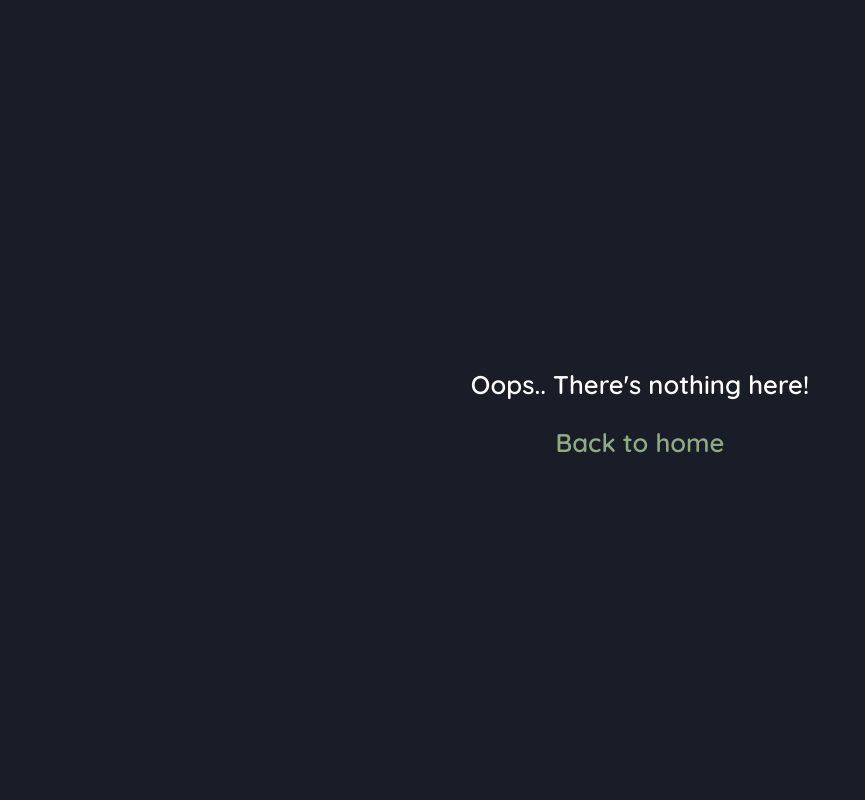
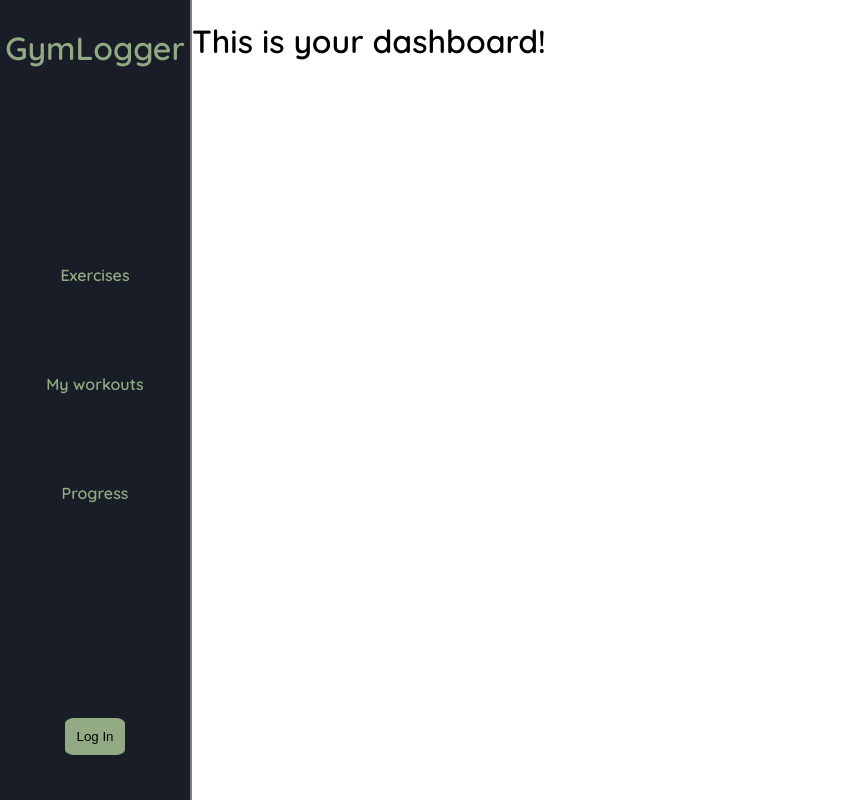
Before and after one commit to JordyVeermeer/gymlogger, a React (Create React App) app in the folder gymlogger-react/: page /dashboard in a window 1280 px wide. Shown: the whole page, without its empty margins (0-865 px from the left). Built offline with nearby package versions, Linux system fonts and the light colour scheme; no server answers.

Commit message:
changed general layout

```diff
--- a/gymlogger-react/src/App.js
+++ b/gymlogger-react/src/App.js
@@ -8,6 +8,8 @@ import { ExerciseProvider } from './contexts/ExerciseContext';
 import { Homepage } from './components/Homepage';
 import WorkoutList from './components/workouts/WorkoutList.jsx';
 import { WorkoutProvider } from './contexts/WorkoutContext';
+import AppRoot from './components/AppRoot';
+import Dashboard from './components/dashboard/Dashboard';
 
 const router = createBrowserRouter([
   {
@@ -18,9 +20,20 @@ const router = createBrowserRouter([
       {
         path: "/",
         element: <Homepage />,
+      }
+    ]
+  },
+  {
+    path: "/",
+    element: <AppRoot />,
+    errorElement: <ErrorPage />,
+    children: [
+      {
+        path: "dashboard",
+        element: <Dashboard />,
       },
       {
-        path: "search",
+        path: "exercises",
         element: <SearchPage />,
       },
       {
@@ -32,7 +45,7 @@ const router = createBrowserRouter([
         element: <WorkoutList />,
       }
     ]
-  },
+  }
 ]);
 
 function App() {
--- /dev/null
+++ b/gymlogger-react/src/components/AppRoot.jsx
@@ -0,0 +1,14 @@
+import { Outlet } from "react-router-dom";
+import Navbar from "./navbar/Navbar";
+import './appRoot.css';
+
+
+export default function AppRoot() {
+
+    return (
+        <div className="appRoot">
+            <Navbar />
+            <Outlet />
+        </div>
+    );
+}
--- a/gymlogger-react/src/components/ErrorPage.jsx
+++ b/gymlogger-react/src/components/ErrorPage.jsx
@@ -1,11 +1,18 @@
+import { useAuth0 } from '@auth0/auth0-react';
 import './errorpage.css';
 import { Link } from 'react-router-dom';
 
 export default function ErrorPage() {
+    const { isAuthenticated } = useAuth0();
+
     return (
         <div className="errorPage">
             <p>Oops.. There's nothing here!</p>
-            <Link to={"/"}>Back to home</Link>
+            {
+                isAuthenticated ?
+                <Link to={"/dashboard"}>Back to dashboard</Link>
+                : <Link to={"/"}>Back to home</Link>
+            }
         </div>
     )
 }
--- a/gymlogger-react/src/components/Homepage.jsx
+++ b/gymlogger-react/src/components/Homepage.jsx
@@ -1,11 +1,13 @@
+import { AuthenticationButton } from "./authentication/AuthenticationButton";
 
 
 export const Homepage = () => {
 
     return (
-        <div style={{"text-align":"center"}}>
+        <div style={{"textAlign":"center"}}>
             <h1>Welcome to GymLogger!</h1>
             <h2>This is the homepage</h2>
+            <AuthenticationButton />
         </div>
     );
 }
--- a/gymlogger-react/src/components/Root.jsx
+++ b/gymlogger-react/src/components/Root.jsx
@@ -5,7 +5,6 @@ import './root.css';
 export default function Root() {
     return (
         <div className="layout">
-            <Navbar />
             <Outlet />
         </div>
     );
--- /dev/null
+++ b/gymlogger-react/src/components/appRoot.css
@@ -0,0 +1,8 @@
+.appRoot {
+    display: grid;
+    grid-template-columns: 15% 85%;
+    grid-template-rows: 100%;
+    height: 100%;
+    width: 100%;
+    overflow-y: auto;
+}
--- a/gymlogger-react/src/components/authentication/AuthenticationButton.jsx
+++ b/gymlogger-react/src/components/authentication/AuthenticationButton.jsx
@@ -3,7 +3,7 @@ import { LogoutButton } from "./LogoutButton";
 import { LoginButton } from "./LoginButton";
 
 export const AuthenticationButton = () => {
-    const { isAuthenticated, user } = useAuth0();
+    const { isAuthenticated } = useAuth0();
 
     if (isAuthenticated) {
         return (
--- /dev/null
+++ b/gymlogger-react/src/components/dashboard/Dashboard.jsx
@@ -0,0 +1,7 @@
+
+export default function Dashboard() {
+
+    return (
+        <h1>This is your dashboard!</h1>
+    );
+};
--- a/gymlogger-react/src/components/navbar/Navbar.jsx
+++ b/gymlogger-react/src/components/navbar/Navbar.jsx
@@ -15,16 +15,18 @@ function NavbarItem({label, to, className}) {
 export default function Navbar() {
     return (
         <div className="navbar">
-            <div className='navLeft'>
-                <Link to="/"><h1>GymLogger</h1></Link>
+            <div className='navHeader'>
+                <Link to="/dashboard"><h1>GymLogger</h1></Link>
             </div>
-            <div className='navRight'>
+            <div className='navItems'>
                 <ul>
-                    <NavbarItem label="Search" to="/search" />
+                    <NavbarItem label="Exercises" to="/exercises" />
                     <NavbarItem label="My workouts" to="/myworkouts" />
                     <NavbarItem label="Progress" to="/progress" />
-                    <AuthenticationButton />
                 </ul>
+            </div>
+            <div className="navAuth">
+                <AuthenticationButton />
             </div>
         </div>
     );
--- a/gymlogger-react/src/components/navbar/navbar.css
+++ b/gymlogger-react/src/components/navbar/navbar.css
@@ -4,24 +4,45 @@
     background-color: #181D27;
     color: #92AA83;
     display: flex;
+    flex-direction: column;
+    justify-content: space-between;
     font-family: 'Quicksand', sans-serif;
+    border-right: 2px solid gray;
+    height: 100%;
+    position: sticky;
+    top: 0;
+    overflow-x: hidden;
 }
 
-.navLeft {
-    padding-left: 5vw;
-    width: 50%;
+.navHeader {
+    display: flex;
+    align-items: center;
+    justify-content: center;
+    height: 15%;
 }
 
-.navRight {
-    width: 50%;
+.navItems {
+    display: flex;
+    align-items: center;
+    justify-content: center;
+    height: 65%;
+    padding: 10vh 0vh;
+}
+
+.navAuth {
+    display: flex;
+    align-items: center;
+    justify-content: center;
+    height: 20%;
 }
 
 ul {
+    height: 100%;
     display: flex;
+    flex-direction: column;
     justify-content: space-evenly;
     align-items: center;
-    height: 100%;
-    margin: 0;
+    padding-left: 0;
 }
 
 .navbarItem {
--- a/gymlogger-react/src/components/workouts/WorkoutList.jsx
+++ b/gymlogger-react/src/components/workouts/WorkoutList.jsx
@@ -6,16 +6,18 @@ export default function WorkoutList() {
     const { workouts } = useContext(WorkoutContext);
 
     return <>
+        <div>
             <h1>Dit is de workoutlijst!</h1>
             {
-           workouts.map(w => (
+                workouts && workouts.map(w => (
                     <div>
                         <h2>{w.name}</h2>
-                { w.exercises.map(e => (
+                        {w.exercises.map(e => (
                             <p> - {e.name}</p>
                         ))}
                     </div>
                 ))
             }
+        </div>
     </>
 };
--- a/gymlogger-react/src/index.js
+++ b/gymlogger-react/src/index.js
@@ -12,12 +12,12 @@ root.render(
       domain='dev-dwjylcygmkes8a40.eu.auth0.com'
       clientId='8c7K8y5cO1wtMvMxSZv3Tg1fBL2PmYjR'
       authorizationParams={{
-        redirect_uri: window.location.origin,
+        redirect_uri: 'http://localhost:3000/dashboard',
         audience: `${process.env.REACT_APP_AUTH0_API_AUDIENCE}`,
-        scope: "read:current_user update:current_user_metadata",
+        scope: "read:current_user update:current_user_metadata offline_access",
       }}
-      useRefreshTokens
       cacheLocation='localstorage'
+      useRefreshTokens={true}
     >
       <App />
     </Auth0Provider>
```
Lines whose indentation alone changed are shown as unchanged.
